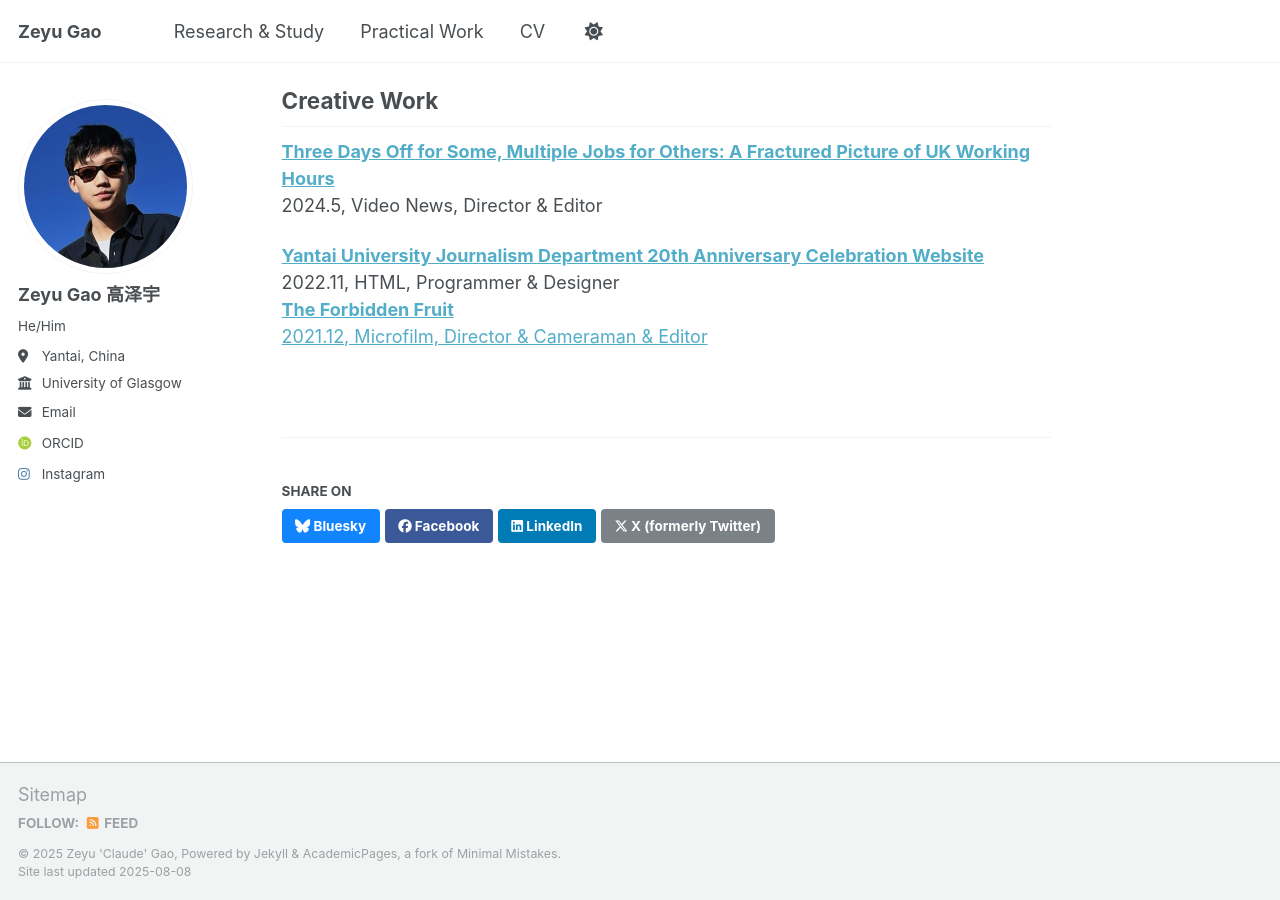
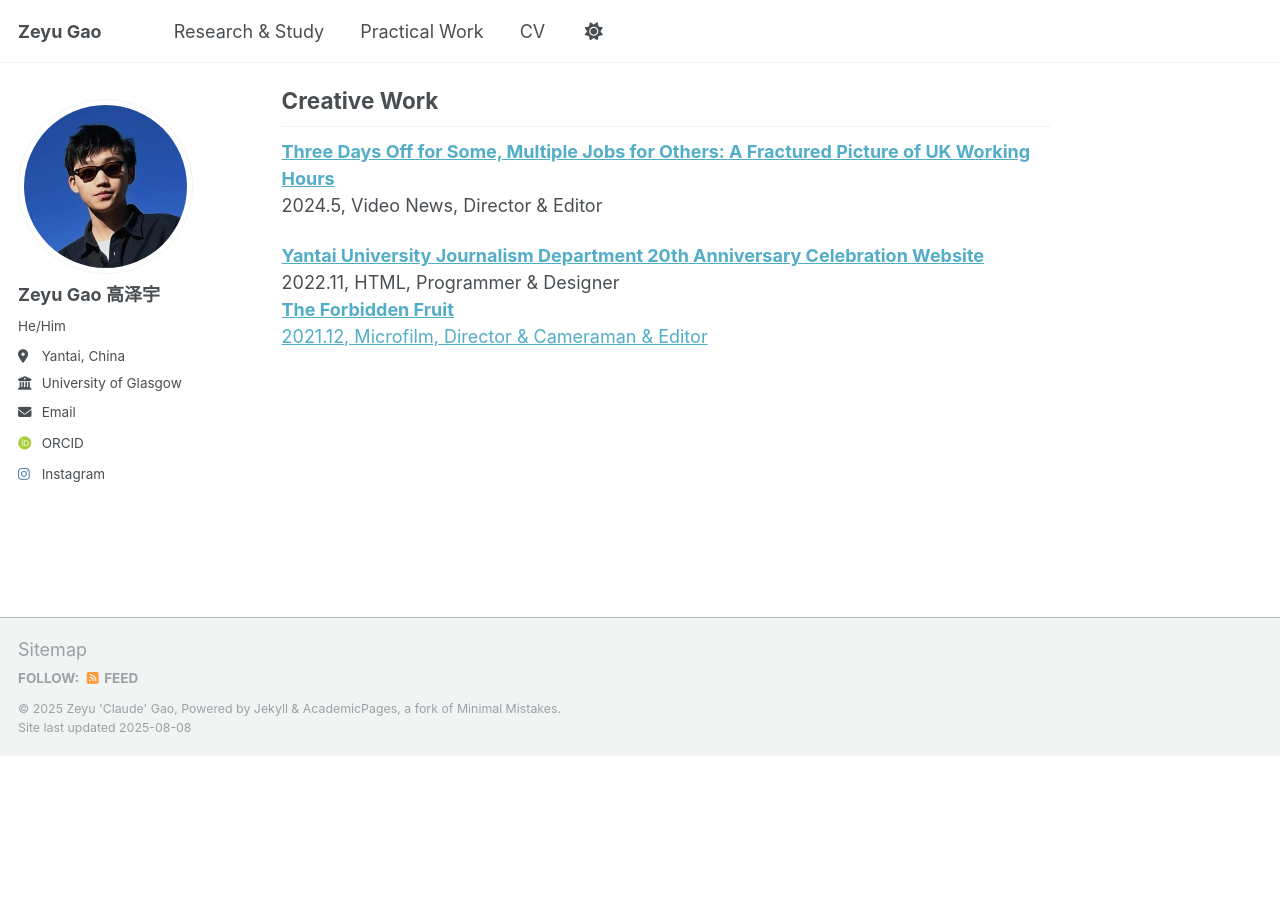
Before and after one commit to ClaudeGao01/ClaudeGao01.github.io, a Jekyll site: the page built from _portfolio/practice.md, in a window 1280 px wide and 900 px high, scrolled down 661 px. Built offline with Jekyll 4.4.1, drawn with Linux system fonts in a browser that asks for light colours; some web fonts are replaced; a script that is not in the unit is left out; after the commit the page ends 1416 px from its top, so only the background shows below that; part of the change alters nothing that is shown.

Commit message:
Update _config.yml

```diff
--- a/_config.yml
+++ b/_config.yml
@@ -229,8 +229,6 @@ defaults:
     values:
       layout: single
       author_profile: true
-      share: true
-      comment: true
   # _talks
   - scope:
       path: ""
```
